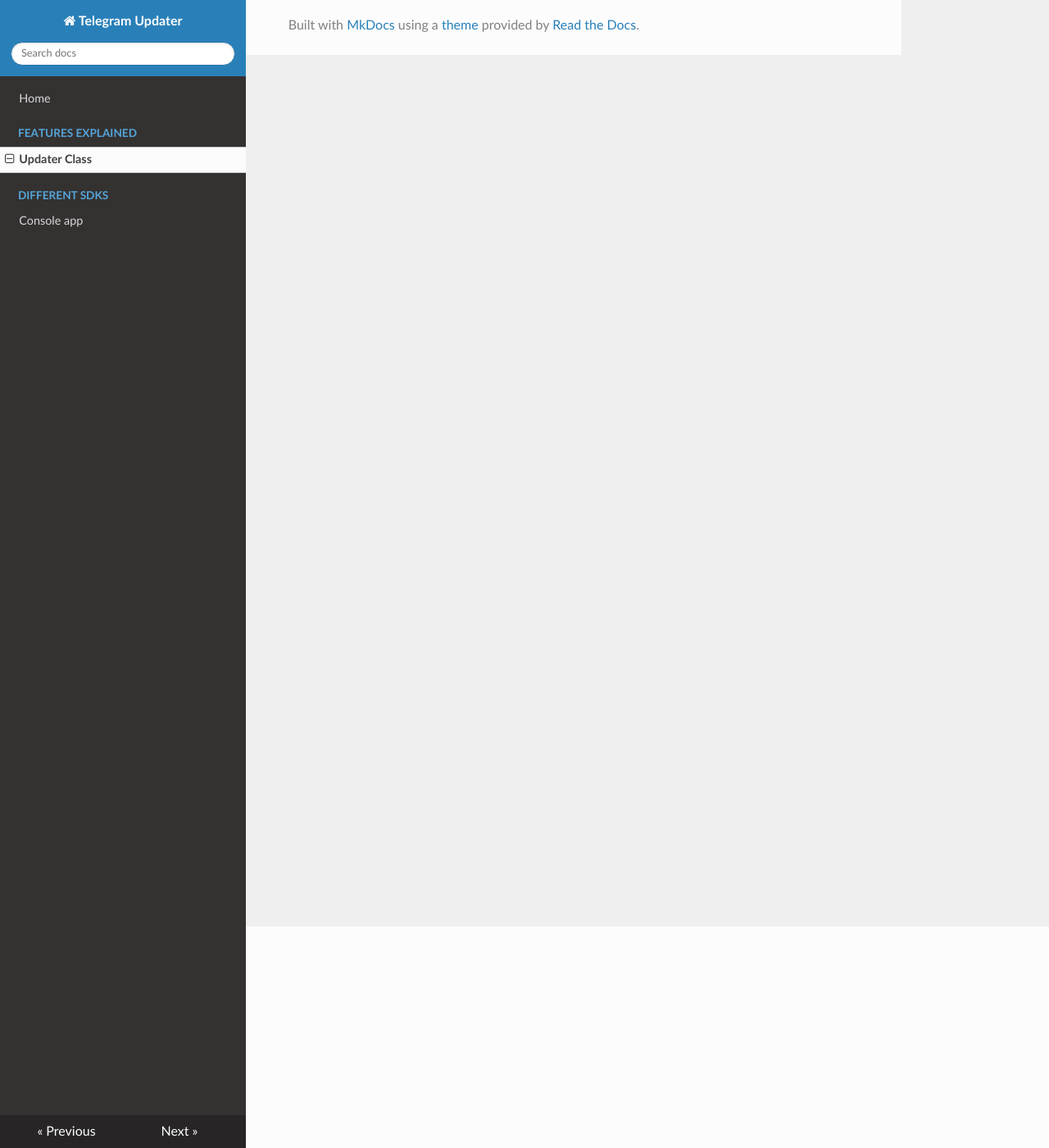
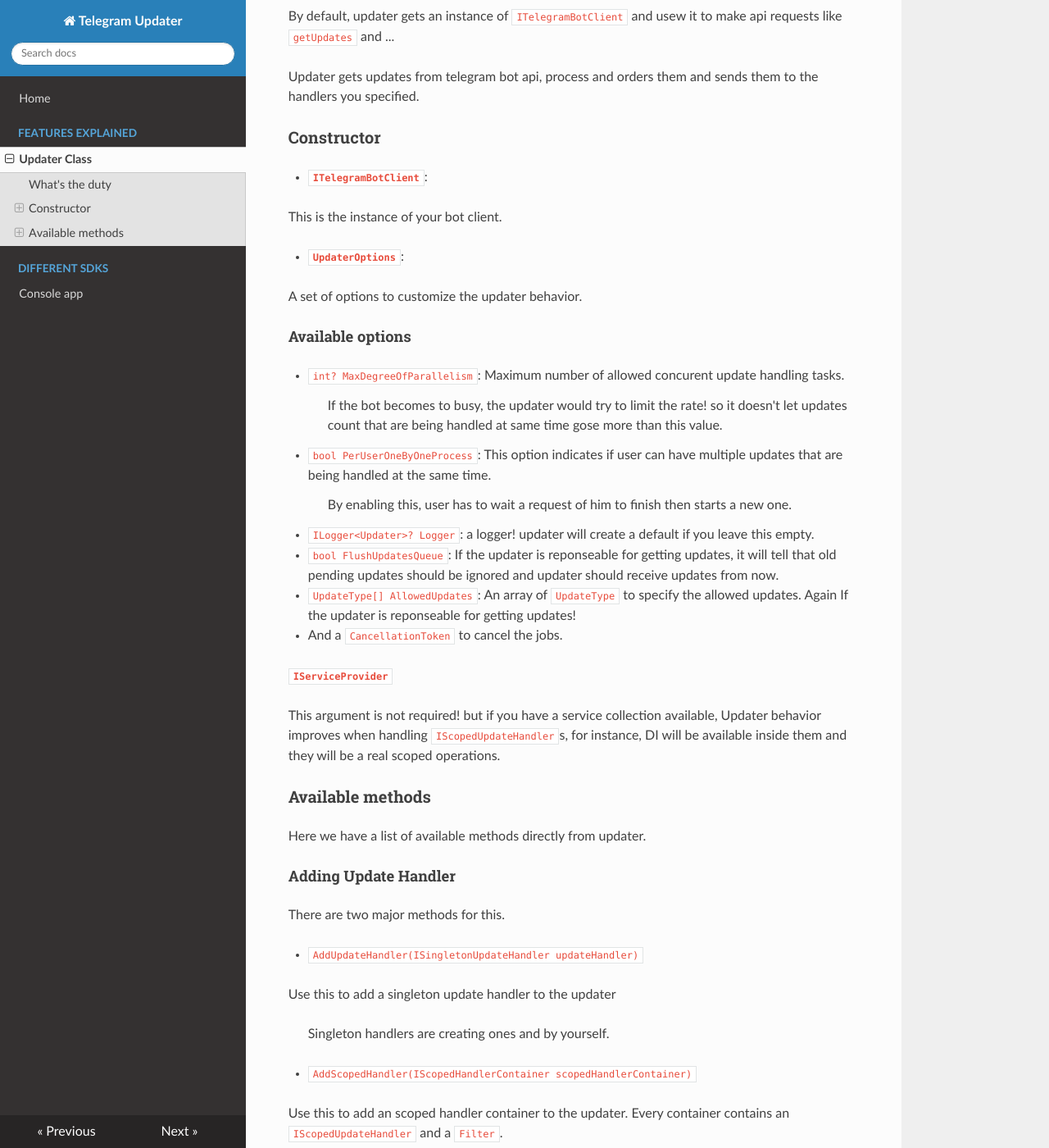
Before and after one commit to TelegramUpdater/Docs, an MkDocs documentation site: the page built from docs/FeaturesExplained/UpdaterClass.md, in a window 1280 px wide and 1400 px high, scrolled down 270 px. Shown: the whole window at 82% size. Built offline with MkDocs 1.6.1, drawn with Linux system fonts in a browser that asks for light colours; nearby versions of some CDN libraries; some of the changed text lies outside the part shown.

Commit message:
Update UpdaterClass.md

````diff
--- a/docs/FeaturesExplained/UpdaterClass.md
+++ b/docs/FeaturesExplained/UpdaterClass.md
@@ -1,3 +1,98 @@
-# Updater
+## Updater class
+In telegram updater package, `Updater` class has a essential role and almost everything done within it.
 
-Updater is Everything.
+### What's the duty
+By default, updater gets an instance of `ITelegramBotClient` and usew it to make api requests like `getUpdates` and ...
+
+Updater gets updates from telegram bot api, process and orders them and sends them to the handlers you specified.
+
+### Constructor
+- **`ITelegramBotClient`**:
+
+This is the instance of your bot client.
+
+- **`UpdaterOptions`**:
+
+ A set of options to customize the updater behavior.
+
+#### Available options
+- `int? MaxDegreeOfParallelism`:  Maximum number of allowed concurent update handling tasks.
+> If the bot becomes to busy, the updater would try to limit the rate! so it doesn't let updates count that are being handled at same time gose more than this value.
+
+- `bool PerUserOneByOneProcess`: This option indicates if user can have multiple updates that are being handled at the same time.
+> By enabling this, user has to wait a request of him to finish then starts a new one.
+
+- `ILogger<Updater>? Logger`: a logger! updater will create a default if you leave this empty.
+
+- `bool FlushUpdatesQueue`: If the updater is reponseable for getting updates, it will tell that old pending updates should be ignored and updater should receive updates from now.
+
+- `UpdateType[] AllowedUpdates`: An array of `UpdateType` to specify the allowed updates. Again If the updater is reponseable for getting updates!
+
+- And a `CancellationToken` to cancel the jobs.
+
+**`IServiceProvider`**
+
+This argument is not required! but if you have a service collection available, Updater behavior improves when handling `IScopedUpdateHandler`s, for instance, DI will be available inside them and they will be a real scoped operations.
+
+### Available methods
+
+Here we have a list of available methods directly from updater.
+
+#### Adding Update Handler
+There are two major methods for this.
+
+- `AddUpdateHandler(ISingletonUpdateHandler updateHandler)`
+
+Use this to add a singleton update handler to the updater
+
+> Singleton handlers are creating ones and by yourself.
+
+- `AddScopedHandler(IScopedHandlerContainer scopedHandlerContainer)`
+
+Use this to add an scoped handler container to the updater. Every container contains an `IScopedUpdateHandler` and a `Filter`.
+
+> Scoped handlers are created per each request any automatically by updater.
+> If you passed an `IServiceCollection` to the updater costructor, then updater will use it to create scopes and new instances. and DI will be available!
+> If there's a `IServiceCollection`, normal handlers won't work!
+
+##### Note
+You don't have to use this methods directly, but there are many extension methods available to make it easier.
+
+#### Adding Exception Handler
+
+`AddExceptionHandler(IExceptionHandler exceptionHandler)`
+
+Exception handler let you define a job for each type of exception that occurs inside a handler.
+
+#### Opening channels
+
+`OpenChannel<T>(AbstractChannel<T> updateChannel, TimeSpan timeOut)`
+
+This method allows you to wait for a specified update to come inside a handler, for instance you can send a button to the user and wait for him in place!
+
+- `AbstractChannel<T> updateChannel`: This class helps updater find the right update using filters.
+- `TimeSpan timeOut`: Maximum allowed waiting time.
+
+```csharp
+            var msg = await container.Response($"Are you ok? answer quick!",
+                replyMarkup: new InlineKeyboardMarkup(
+                    InlineKeyboardButton.WithCallbackData("Yes i'm OK!", "ok")));
+
+            await container.ChannelUserClick(TimeSpan.FromSeconds(5), "ok")
+                .IfNotNull(async answer =>
+                {
+                    await answer.Edit(text: "Well ...");
+                })
+                .Else(async _ =>
+                {
+                    await msg.Edit("Slow");
+                });
+```
+
+> `ChannelUserClick` is an extension method for `OpenChannel`.
+
+#### Start!
+
+using `Start` method you tell the updater to start the job!
+
+- Here you can specify if this method should block or not, or the updater is reponseable for getting updates and ...
````
